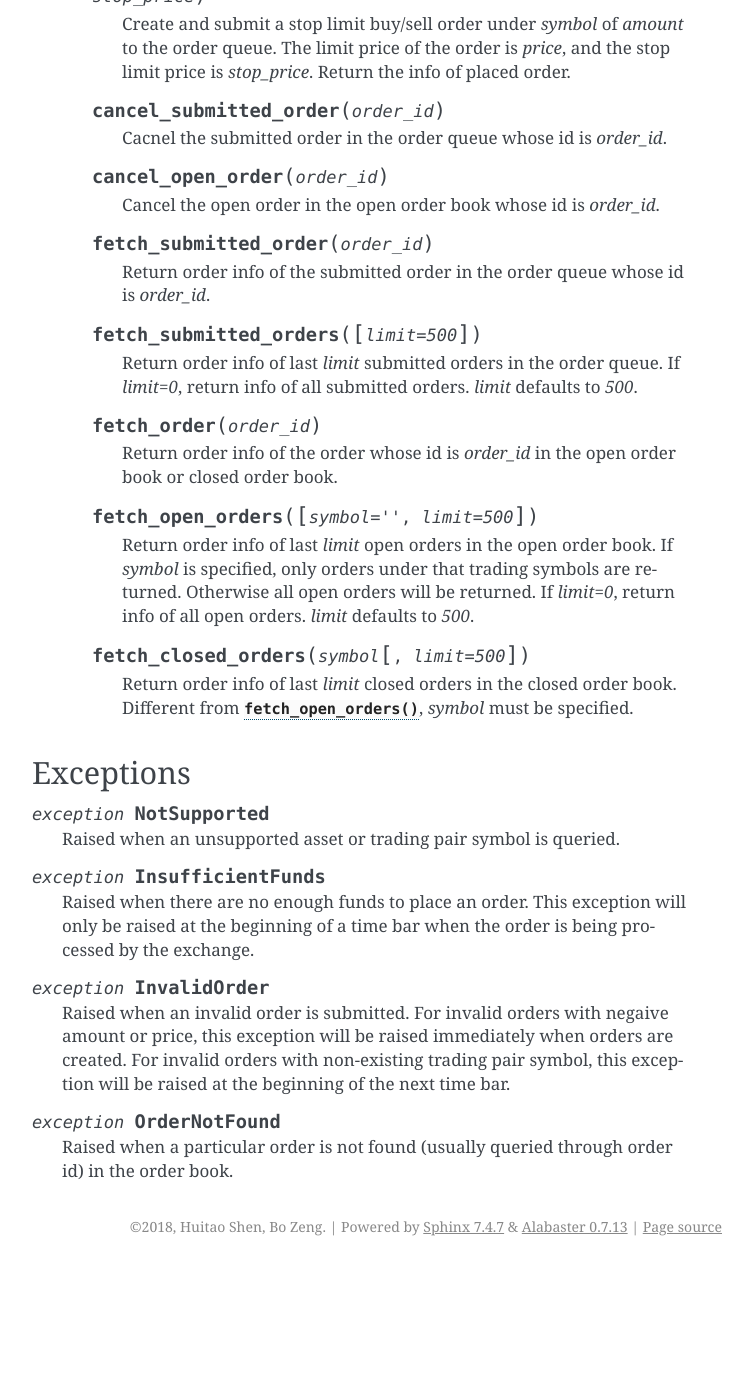
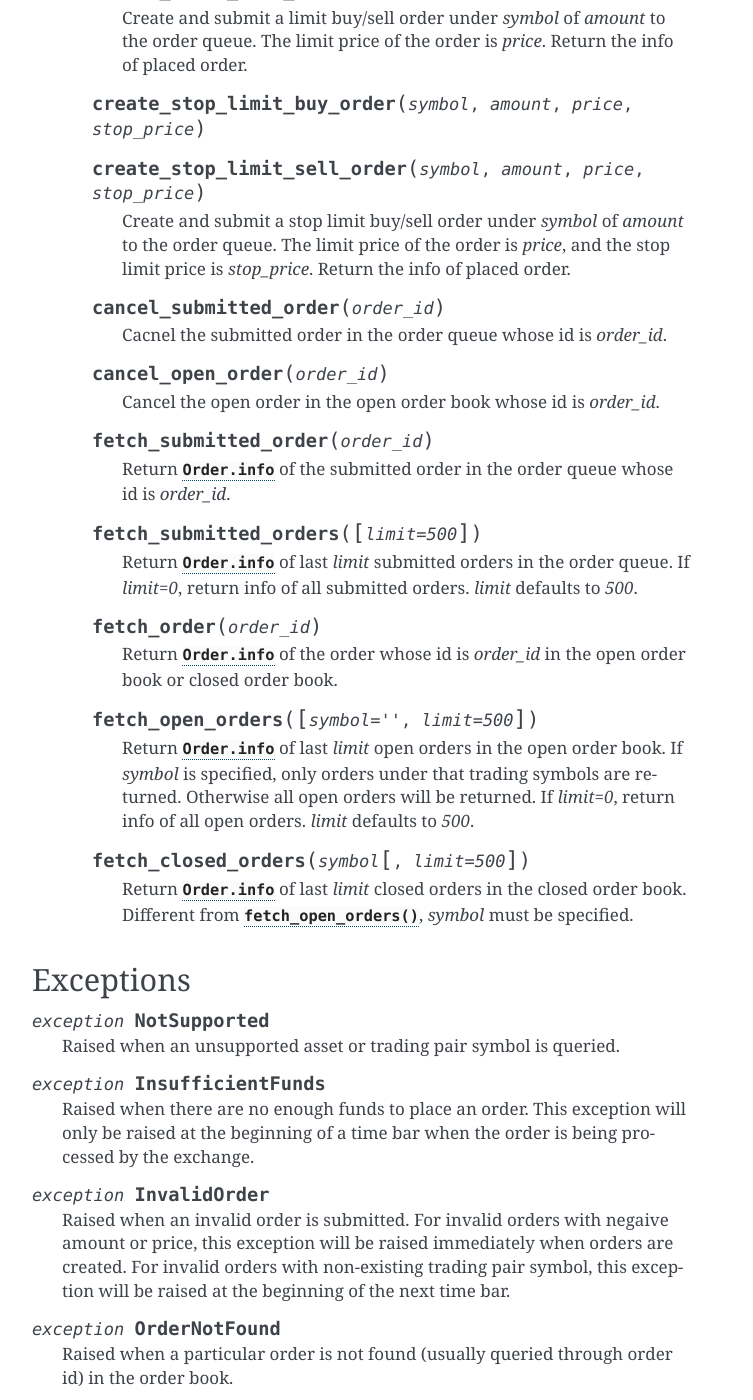
Before and after one commit to bboczeng/Nyxar, a Sphinx documentation site: the page built from docs/backexchange.rst, in a window 1280 px wide and 1400 px high, scrolled down 4854 px. Shown: the whole window, without its empty margins (388-1141 px from the left). Built offline with Sphinx 7.4.7, drawn with Linux system fonts in a browser that asks for light colours; before the commit the page ends 6120 px from its top, so only the background shows below that; some of the changed lines change nothing that is shown; some of the changed text lies outside the part shown.

Commit message:
more docs

```diff
--- a/docs/backexchange.rst
+++ b/docs/backexchange.rst
@@ -8,6 +8,12 @@
 :class:`BackExchange` is a simulative exchange for backtesting your trading algorithms. Its API mimics that in `ccxt <https://github.com/ccxt/ccxt>`_ library, which supports live trading on more than 90 mainstrem cryptocurrency exchanges. The intention is to make minimal difference between algorithms in the backtest and in the live trading.
 
 The essential data taken by :class:`BackExchange` are timestamped OHLCV tickers, which are fed through :class:`Quotes` when it is first intialized. Its clock is controlled by the :class:`Timer`. At each time bar, :class:`BackExchange` takes and processes orders just like a real exchange.
+
+.. note::
+
+   * All tickers and balance are processed and returned with 8 decimal places.
+
+   * Order matching is in favor of buyers. For example, if there is a sell order placed at price `10.0` and a buy order placed at `10.5`, the order will be executed at `10.0`.
 
 
 Features
@@ -191,23 +197,23 @@
 
       .. method:: fetch_submitted_order(order_id)
 
-         Return order info of the submitted order in the order queue whose id is `order_id`.
+         Return :attr:`Order.info` of the submitted order in the order queue whose id is `order_id`.
 
       .. method:: fetch_submitted_orders([limit=500])
 
-         Return order info of last `limit` submitted orders in the order queue. If `limit=0`, return info of all submitted orders. `limit` defaults to `500`.
+         Return :attr:`Order.info` of last `limit` submitted orders in the order queue. If `limit=0`, return info of all submitted orders. `limit` defaults to `500`.
 
       .. method:: fetch_order(order_id)
 
-         Return order info of the order whose id is `order_id` in the open order book or closed order book.
+         Return :attr:`Order.info` of the order whose id is `order_id` in the open order book or closed order book.
 
       .. method:: fetch_open_orders([symbol='', limit=500])
 
-         Return order info of last `limit` open orders in the open order book. If `symbol` is specified, only orders under that trading symbols are returned. Otherwise all open orders will be returned. If `limit=0`, return info of all open orders. `limit` defaults to `500`.
+         Return :attr:`Order.info` of last `limit` open orders in the open order book. If `symbol` is specified, only orders under that trading symbols are returned. Otherwise all open orders will be returned. If `limit=0`, return info of all open orders. `limit` defaults to `500`.
 
       .. method:: fetch_closed_orders(symbol[, limit=500])
 
-         Return order info of last `limit` closed orders in the closed order book. Different from :meth:`.fetch_open_orders`, `symbol` must be specified.
+         Return :attr:`Order.info` of last `limit` closed orders in the closed order book. Different from :meth:`.fetch_open_orders`, `symbol` must be specified.
 
 Exceptions
 ****************
```
Also changed, not shown: figures/Struct.png (deleted).
